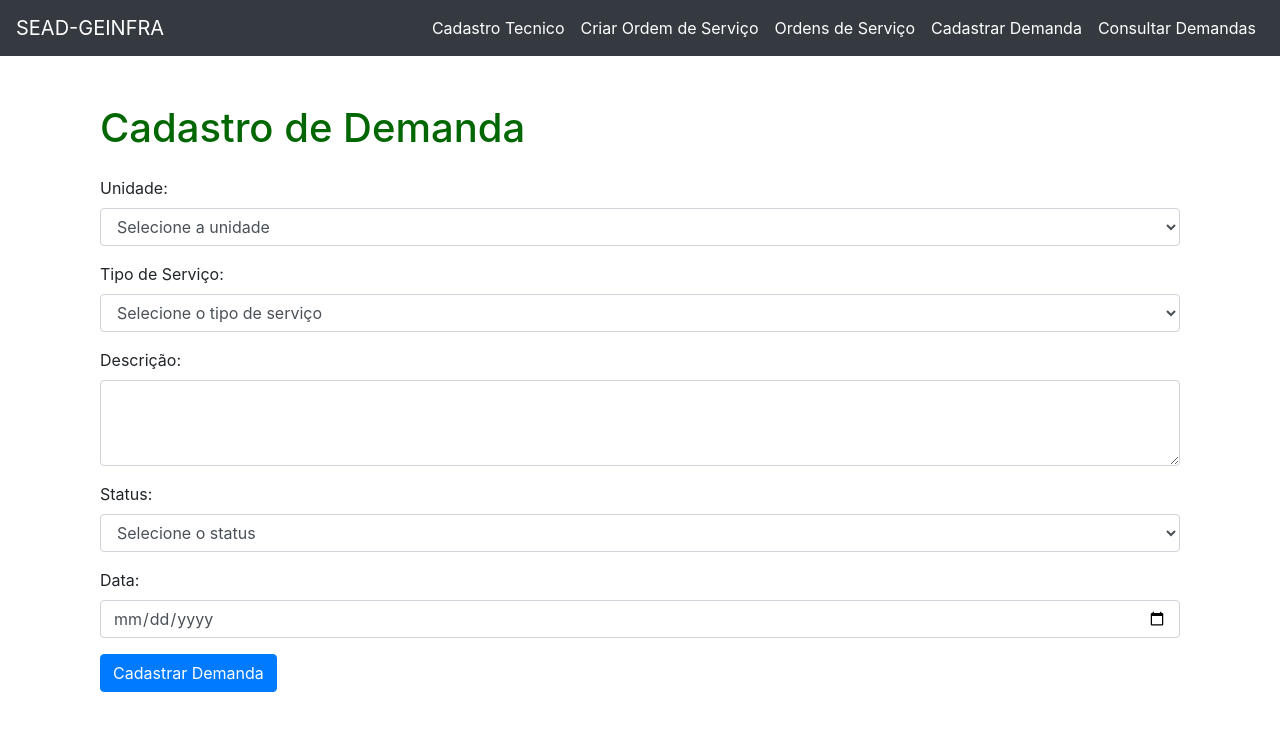
After one commit to Gabriel-Mesq/SEAD_demandas_geinfra, a Flask app: page /cadastro_demanda_form in a window 1280 px wide. The commit adds this page. Shown: the top 731 px of the page. Run offline with Flask 3, Linux system fonts and the light colour scheme; data that the repository does not hold is empty; some libraries are stand-ins or nearby versions.

Commit message:
mudanças na tela de consulta de demandas e na tela de consulta de ordens, foi criada a tela de criação de demanda, alterações visuais e novas mensagens de sucesso/erro e mudanças para deixar o comportamento do site mais dinâmico

```diff
--- a/main.py
+++ b/main.py
@@ -19,6 +19,78 @@ def index():
     return render_template('index.html')
 
 
+@app.route('/cadastro_demanda_form', methods=['GET', 'POST'])
+def cadastro_demanda_form():
+    conn = get_db_connection()
+    cursor = conn.cursor(pymysql.cursors.DictCursor)
+
+    if request.method == 'POST':
+        unidade_id = request.form.get('unidade_id')
+        tipo_servico_id = request.form.get('tipo_servico_id')
+        descricao = request.form.get('descricao')
+        status_id = request.form.get('status_id')
+        data = request.form.get('data')
+
+        app.logger.info(f'unidade_id: {unidade_id}')
+        app.logger.info(f'tipo_servico_id: {tipo_servico_id}')
+        app.logger.info(f'descricao: {descricao}')
+        app.logger.info(f'status_id: {status_id}')
+        app.logger.info(f'data: {data}')
+
+        if not unidade_id or not tipo_servico_id or not descricao or not status_id or not data:
+            cursor.close()
+            conn.close()
+            return "Erro: Todos os campos são obrigatórios.", 400
+
+        cursor.execute('''
+            INSERT INTO demandas (unidade_id, tipo_servico_id, descricao, status_id, data)
+            VALUES (%s, %s, %s, %s, %s)
+        ''', (unidade_id, tipo_servico_id, descricao, status_id, data))
+
+        conn.commit()
+
+        cursor.execute('SELECT id, nome FROM unidades')
+        unidades = cursor.fetchall()
+
+        cursor.execute('SELECT id, descricao FROM tiposservico')
+        tipos_servico = cursor.fetchall()
+
+        cursor.execute('SELECT id, descricao FROM status')
+        status = cursor.fetchall()
+
+        cursor.close()
+        conn.close()
+
+        return render_template('cadastro_demanda.html', success=True, unidades=unidades, tipos_servico=tipos_servico, status=status)
+
+    cursor.execute('SELECT id, nome FROM unidades')
+    unidades = cursor.fetchall()
+
+    cursor.execute('SELECT id, descricao FROM tiposservico')
+    tipos_servico = cursor.fetchall()
+
+    cursor.execute('SELECT id, descricao FROM status')
+    status = cursor.fetchall()
+
+    cursor.close()
+    conn.close()
+
+    return render_template('cadastro_demanda.html', unidades=unidades, tipos_servico=tipos_servico, status=status)
+
+@app.route('/deletar_demanda/<int:id>', methods=['POST'])
+def deletar_demanda(id):
+    conn = get_db_connection()
+    cursor = conn.cursor(pymysql.cursors.DictCursor)
+
+    cursor.execute('DELETE FROM demandas WHERE id = %s', (id,))
+    conn.commit()
+
+    cursor.close()
+    conn.close()
+
+    return '', 204
+
+
 @app.route('/consultar_demandas', methods=['GET', 'POST'])
 def consultar_demandas():
     conn = get_db_connection()
@@ -34,7 +106,7 @@ def consultar_demandas():
     status = cursor.fetchall()
 
     query = '''
-    SELECT d.id, u.nome as unidade_nome, u.id as unidade_id, ts.descricao as tipo_servico, d.descricao, s.descricao as status, d.data
+    SELECT d.id, u.nome as unidade_nome, u.id as unidade_id, ts.descricao as tipo_servico, d.descricao, s.id as status_id, s.descricao as status, d.data
     FROM demandas d
     JOIN unidades u ON d.unidade_id = u.id
     JOIN tiposservico ts ON d.tipo_servico_id = ts.id
@@ -79,11 +151,20 @@ def consultar_demandas():
 
     return render_template('consultar_demandas.html', unidades=unidades, tipos_servico=tipos_servico, status=status, demandas=demandas)
 
+@app.route('/atualizar_status_demanda/<int:id>', methods=['POST'])
+def atualizar_status_demanda(id):
+    status_id = request.form.get('status_id')
 
+    conn = get_db_connection()
+    cursor = conn.cursor(pymysql.cursors.DictCursor)
 
+    cursor.execute('UPDATE demandas SET status_id = %s WHERE id = %s', (status_id, id))
+    conn.commit()
 
+    cursor.close()
+    conn.close()
 
-
+    return '', 204
 
 @app.route('/criar_ordem_servico', methods=['GET', 'POST'])
 def criar_ordem_servico():
@@ -97,18 +178,15 @@ def criar_ordem_servico():
         tecnicos_ids = request.form.getlist('tecnicos')
         observacoes = request.form.get('observacoes')
 
-        # Logs para depuração
         app.logger.info(f'unidade_id: {unidade_id}')
         app.logger.info(f'demanda_ids: {demanda_ids}')
         app.logger.info(f'tecnicos_ids: {tecnicos_ids}')
         app.logger.info(f'data_previsao: {data_previsao}')
         app.logger.info(f'observacoes: {observacoes}')
 
-        # Verificação se unidade_id está None
         if not unidade_id or not demanda_ids:
             return "Erro: Unidade ou Demanda(s) não especificada(s).", 400
 
-        # Insere a nova ordem de serviço no banco de dados
         cursor.execute('INSERT INTO ordem_servico (unidade_id, data_previsao, observacoes) VALUES (%s, %s, %s)',
                        (unidade_id, data_previsao, observacoes))
         ordem_servico_id = cursor.lastrowid
@@ -120,7 +198,6 @@ def criar_ordem_servico():
         for tecnico_id in tecnicos_ids:
             cursor.execute('INSERT INTO ordem_servico_tecnicos (ordem_servico_id, tecnico_id) VALUES (%s, %s)',
                            (ordem_servico_id, tecnico_id))
-
         conn.commit()
         cursor.close()
         conn.close()
@@ -141,8 +218,18 @@ def criar_ordem_servico():
 
     return render_template('criar_ordem_servico.html', unidades=unidades, todas_demandas=todas_demandas, tecnicos=tecnicos)
 
+@app.route('/get_demandas/<int:unidade_id>', methods=['GET'])
+def get_demandas(unidade_id):
+    conn = get_db_connection()
+    cursor = conn.cursor(pymysql.cursors.DictCursor)
 
+    cursor.execute('SELECT id, descricao FROM demandas WHERE unidade_id = %s', (unidade_id,))
+    demandas = cursor.fetchall()
 
+    cursor.close()
+    conn.close()
+
+    return jsonify(demandas)
 
 @app.route('/ver_ordem_servico/<int:ordem_servico_id>', methods=['GET'])
 def ver_ordem_servico(ordem_servico_id):
@@ -176,8 +263,6 @@ def ver_ordem_servico(ordem_servico_id):
     conn.close()
 
     return render_template('ver_ordem_servico.html', ordem_servico=ordem_servico, unidade=unidade, demandas=demandas, tecnicos=tecnicos)
-
-
 
 @app.route('/gerar_pdf/<int:ordem_servico_id>')
 def gerar_pdf(ordem_servico_id):
@@ -233,7 +318,6 @@ def gerar_pdf(ordem_servico_id):
         logging.error(f"Erro na geração do PDF para a ordem de serviço com ID {ordem_servico_id}: {str(e)}")
         return f"Erro ao gerar o PDF: {str(e)}", 500
 
-
 @app.route('/cadastro_tecnico')
 def cadastro_tecnico():
     return render_template('cadastro_tecnico.html')
@@ -274,8 +358,7 @@ def cadastro_tecnico_form():
 
 @app.route('/cadastro_tecnico_success')
 def cadastro_tecnico_success():
-    return "Técnico cadastrado com sucesso!"
-
+    return render_template('cadastro_tecnico.html', success=True)
 
 @app.route('/consultar_ordens_servico', methods=['GET', 'POST'])
 def consultar_ordens_servico():
--- /dev/null
+++ b/templates/cadastro_demanda.html
@@ -0,0 +1,59 @@
+{% extends "header.html" %}
+
+{% block title %}Cadastro de Demanda{% endblock %}
+
+{% block content %}
+<div class="container mt-5">
+    <h1 class="mb-4">Cadastro de Demanda</h1>
+    <form action="{{ url_for('cadastro_demanda_form') }}" method="post">
+        <div class="form-group">
+            <label for="unidade_id">Unidade:</label>
+            <select class="form-control" id="unidade_id" name="unidade_id" required>
+                <option value="">Selecione a unidade</option>
+                {% for unidade in unidades %}
+                <option value="{{ unidade.id }}">{{ unidade.nome }}</option>
+                {% endfor %}
+            </select>
+        </div>
+        <div class="form-group">
+            <label for="tipo_servico_id">Tipo de Serviço:</label>
+            <select class="form-control" id="tipo_servico_id" name="tipo_servico_id" required>
+                <option value="">Selecione o tipo de serviço</option>
+                {% for tipo_servico in tipos_servico %}
+                <option value="{{ tipo_servico.id }}">{{ tipo_servico.descricao }}</option>
+                {% endfor %}
+            </select>
+        </div>
+        <div class="form-group">
+            <label for="descricao">Descrição:</label>
+            <textarea class="form-control" id="descricao" name="descricao" rows="3" required></textarea>
+        </div>
+        <div class="form-group">
+            <label for="status_id">Status:</label>
+            <select class="form-control" id="status_id" name="status_id" required>
+                <option value="">Selecione o status</option>
+                {% for stat in status %}
+                <option value="{{ stat.id }}">{{ stat.descricao }}</option>
+                {% endfor %}
+            </select>
+        </div>
+        <div class="form-group">
+            <label for="data">Data:</label>
+            <input type="date" class="form-control" id="data" name="data" required>
+        </div>
+        <button type="submit" class="btn btn-primary">Cadastrar Demanda</button>
+    </form>
+</div>
+
+{% if success %}
+<script src="https://cdn.jsdelivr.net/npm/sweetalert2@11"></script>
+<script>
+    Swal.fire({
+        title: 'Cadastro concluído!',
+        text: 'Demanda cadastrada com sucesso!',
+        icon: 'success',
+        confirmButtonText: 'OK'
+    });
+</script>
+{% endif %}
+{% endblock %}
--- a/templates/demandas_table_body.html
+++ b/templates/demandas_table_body.html
@@ -1,12 +1,14 @@
 {% for demanda in demandas %}
 <tr>
-    <td><input type="checkbox" name="demanda_ids" value="{{ demanda.id }}"></td>
     <td>{{ demanda.id }}</td>
     <td>{{ demanda.unidade_nome }}</td>
     <td>{{ demanda.tipo_servico }}</td>
     <td>{{ demanda.descricao }}</td>
     <td>{{ demanda.status }}</td>
     <td>{{ demanda.data }}</td>
+    <td>
+        <button class="btn btn-danger btn-sm delete-button" data-id="{{ demanda.id }}">Excluir</button>
+    </td>
     <input type="hidden" name="unidade_id" value="{{ demanda.unidade_id }}">
 </tr>
 {% endfor %}
--- a/templates/header.html
+++ b/templates/header.html
@@ -9,6 +9,7 @@
     <script src="https://code.jquery.com/jquery-3.5.1.min.js"></script>
     <script src="https://cdn.jsdelivr.net/npm/@popperjs/core@2.9.2/dist/umd/popper.min.js"></script>
     <script src="https://stackpath.bootstrapcdn.com/bootstrap/4.5.2/js/bootstrap.min.js"></script>
+    <script src="https://cdn.jsdelivr.net/npm/sweetalert2@11"></script>
 </head>
 <body>
     <!-- Header -->
@@ -24,13 +25,16 @@
                         <a class="nav-link" href="/cadastro_tecnico">Cadastro Tecnico<span class="sr-only">(current)</span></a>
                     </li>
                     <li class="nav-item active">
+                        <a class="nav-link" href="/criar_ordem_servico">Criar Ordem de Serviço</a>
+                    </li>
+                    <li class="nav-item active">
                         <a class="nav-link" href="/consultar_ordens_servico">Ordens de Serviço</a>
                     </li>
                     <li class="nav-item active">
-                        <a class="nav-link" href="/consultar_demandas">Consultar Demandas</a>
+                        <a class="nav-link" href="/cadastro_demanda_form">Cadastrar Demanda</a>
                     </li>
                     <li class="nav-item active">
-                        <a class="nav-link" href="/criar_ordem_servico">Criar Ordem de Serviço</a>
+                        <a class="nav-link" href="/consultar_demandas">Consultar Demandas</a>
                     </li>
                 </ul>
             </div>
--- a/templates/ordens_table_body.html
+++ b/templates/ordens_table_body.html
@@ -7,6 +7,7 @@
                     <td>{{ ordem.observacoes }}</td>
                     <td style="text-align: center;">
                         <button class="btn btn-primary button-visualizar" data-id="{{ ordem.ordem_servico_id }}">Visualizar</button>
+                        <a href="{{ url_for('gerar_pdf', ordem_servico_id=ordem.ordem_servico_id) }}" class="btn btn-secondary">Download PDF</a>
                     </td>
                 </tr>
                 {% endfor %}
```
Also changed, not shown: templates/cadastro_tecnico.html (+12 -0 lines), templates/consultar_demandas.html (+82 -26 lines), templates/criar_ordem_servico.html (+23 -3 lines).
